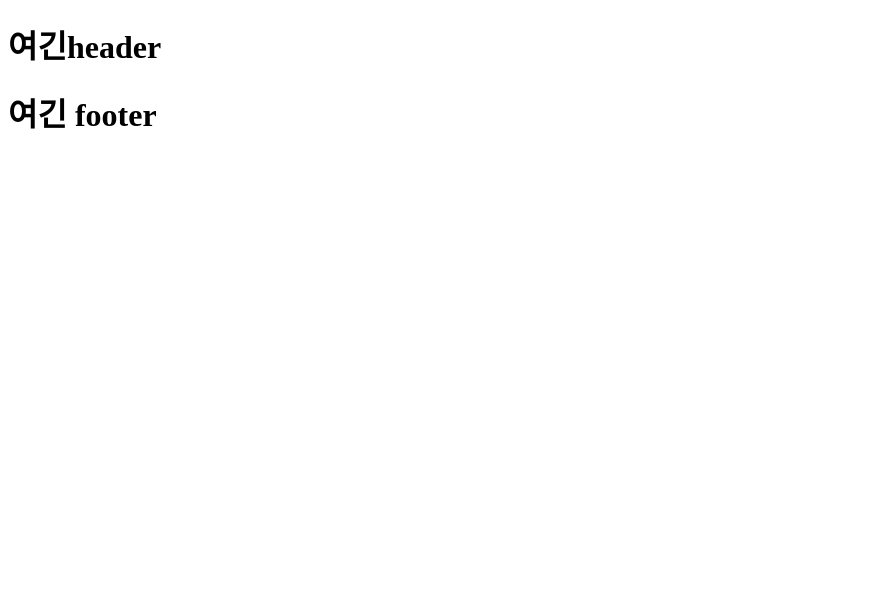
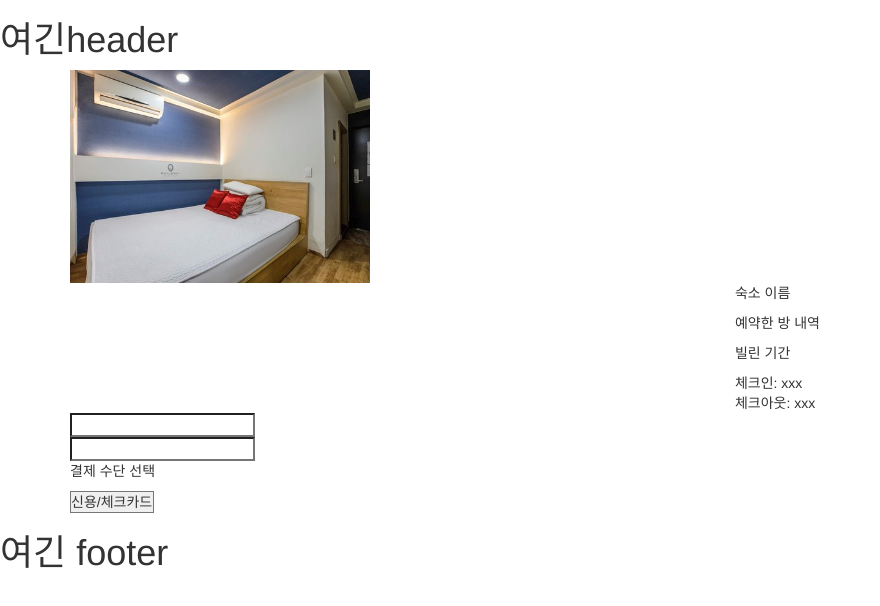
Before and after one commit to wookw123/TeamProject_Record, a plain HTML site: page board/reservation.html in a window 1280 px wide. Shown: the whole page, without its empty margins (0-880 px from the left). Drawn offline with nearby package versions, Linux system fonts and the light colour scheme.

Commit message:
01/14작업

```diff
--- a/board/reservation.html
+++ b/board/reservation.html
@@ -4,13 +4,83 @@
   <head>
     <meta charset="UTF-8">
     <meta name="viewport" content="width=device-width, initial-scale=1.0">
-    <title>Document</title>
+    <title>쉬다갈래</title>
   </head>
+  <!--부트스트랩-->
+  <link rel="stylesheet" href="https://maxcdn.bootstrapcdn.com/bootstrap/3.4.1/css/bootstrap.min.css">
+  <script src="https://ajax.googleapis.com/ajax/libs/jquery/3.5.1/jquery.min.js"></script>
+  <script src="https://maxcdn.bootstrapcdn.com/bootstrap/3.4.1/js/bootstrap.min.js"></script>
+
+  <!-- 기본 CSS -->
+  <link rel="stylesheet" href="../css/base.css">
+  <!-- 예약페이지 디자인 -->
+  <style>
+
+
+  </style>
 
   <body>
     <header class="my-header">
       <h1>여긴header</h1>
     </header>
+
+    <section>
+      <!-- grid사용: class="container" -->
+      <div class="container">
+        <div class="row">
+          <div class="res-form col-xs-12 col-md-8 col-sm-8">
+            <!-- 예약한 숙소, 방, 날짜 정보 -->
+            <div class="main-box">
+
+              <div class="sub-box1">
+                <!-- 반반 나눌용 -->
+                <div style="overflow: hidden">
+                  <!-- 왼쪽: 호텔사진 -->
+                  <div>
+                    <img src="../img/res_img.jpg" alt="" width="300" height="300">
+                  </div>
+                  <!-- 오른쪽: 예약내역 -->
+                  <div style="float: right;">
+                    <div>
+                      <p>숙소 이름</p>
+                    </div>
+                    <div>
+                      <p>예약한 방 내역</p>
+                    </div>
+                    <div>
+                      <p>빌린 기간</p>
+                    </div>
+                    <div>체크인: xxx</div>
+                    <div>체크아웃: xxx</div>
+                  </div>
+                </div>
+              </div>
+
+              <!-- 예약자 이름, 휴대폰 -->
+              <div class="sub-box2">
+                <div><input type="text"></div>
+                <div><input type="text"></div>
+              </div>
+
+              <!-- 결제수단 -->
+              <div>
+                <p>결제 수단 선택 </p>
+                <select name="" id="">
+                  <option value="">신용/체크카드</option>
+                  <option value="">계좌이체</option>
+                  <option value="">toss</option>
+                  <option value="">카카오페이</option>
+                </select>
+              </div>
+
+            </div>
+          </div>
+
+
+        </div>
+      </div>
+
+    </section>
 
     <footer class="my-footer">
       <h1>여긴 footer</h1>
```
Also changed, not shown: user/join.html (+3 -3 lines), user/login.html (+1 -1 lines), image/와이어프레임1.jpg (deleted), image/화면설계1.jpg (deleted), image/화면설계2.jpg (deleted), img/res_img.jpg (added), 1 other file.
